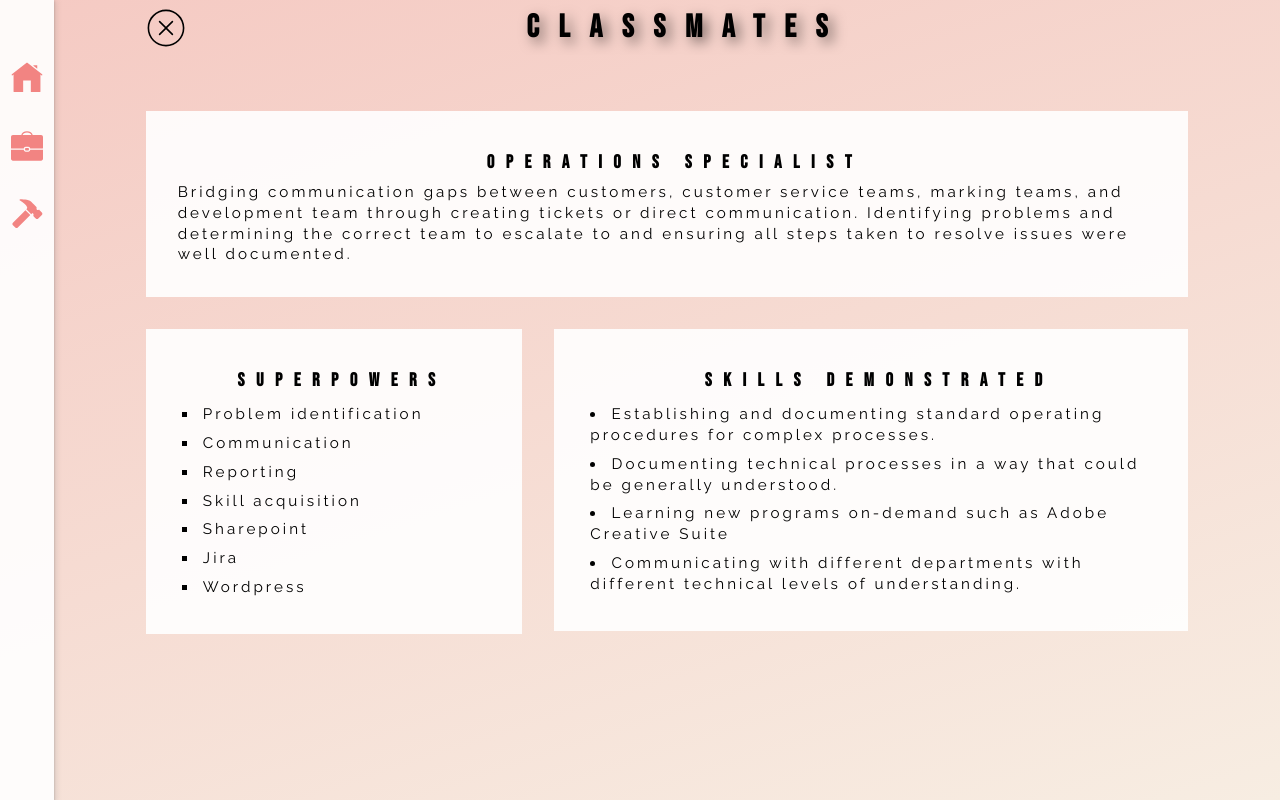
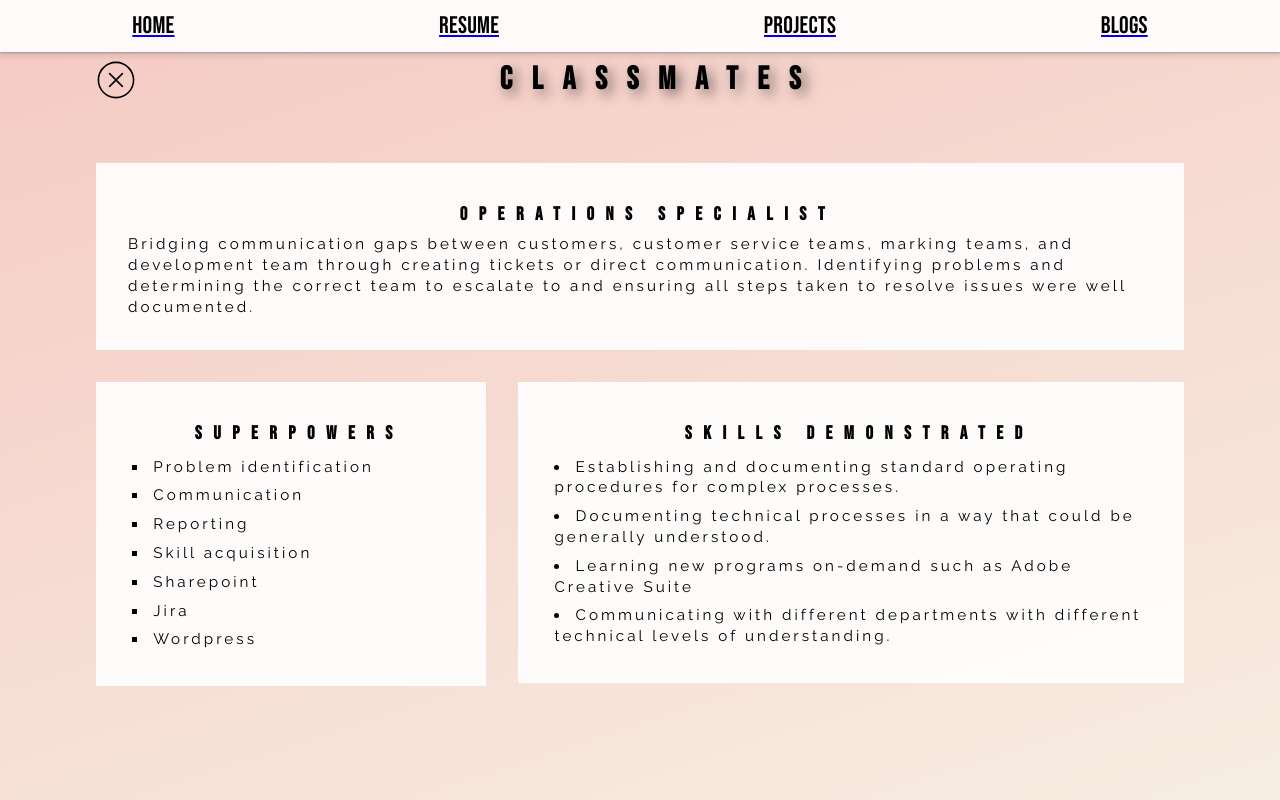
Before and after one commit to 1stofhername/portfolio-webstie, a React (Create React App) app: page /resume/Classmates in a window 1280 px wide. Built offline with nearby package versions, Linux system fonts and the light colour scheme.

Commit message:
Changes navbar to text. Adds 'blogs' route and component.

```diff
--- a/src/components/AnimatedRoutes.js
+++ b/src/components/AnimatedRoutes.js
@@ -5,6 +5,7 @@ import ExperienceContainer from './ExperienceContainer';
 import ProjectsContainer from './ProjectsContainer';
 import ExperienceDetails from './ExperienceDetails';
 import Sidebar from './Sidebar';
+import Blogs from './Blogs';
 
 export default function AnimatedRoutes () {
 
@@ -16,8 +17,10 @@ export default function AnimatedRoutes () {
       <Sidebar />
       <AnimatePresence exitBeforeEnter>
         <Routes location={location} key={location.pathname}>
+          <Route path="/blogs" element={<Blogs />} />
+          {/* <Route path="/blogs/:id" element={<ExperienceDetails />} /> */}
+          <Route path="/projects" element={<ProjectsContainer />} />
           <Route path="/resume" element={<ExperienceContainer />} />
-          <Route path="/projects" element={<ProjectsContainer />} />
           <Route path="/resume/:org" element={<ExperienceDetails />} />
           <Route path="/" element={<Home />} />
         </Routes>
--- /dev/null
+++ b/src/components/Blogs.js
@@ -0,0 +1,5 @@
+export default function Blogs () {
+    return (
+    <p>Hello</p>
+    )
+}
--- a/src/components/Navbar.js
+++ b/src/components/Navbar.js
@@ -5,20 +5,39 @@ import { Link } from 'react-router-dom';
 
 export default function Navbar () {
 
+    const navLinks = [
+        {
+            'home':'/'
+        },
+        {
+            'resume':"/resume"
+        },
+        {
+            'projects':"/projects"
+        }
+    ]
+
     return (
 
         <div id="internal-links">
 
+
             <Link to="/" className="nav-link">
-                <img id="home-page-link" className="nav-icon" src={home} alt="home-link" />
+                {/* <img src={home} alt="home page" id="home-page-link" className='nav-icon'/> */}
+                <p id="home-page-link" className="nav-icon">Home</p>
             </Link>
 
+
             <Link to="/resume" className="nav-link" id="resume-page-link">
-                <img id="resume-page-link" className="nav-icon" src={work} alt="resume-link" />
+                <p id="resume-page-link" className="nav-icon">Resume</p>
             </Link>
 
             <Link to="/projects" className="nav-link" id="projects-page-link">
-                <img id="projects-page-link" className="nav-icon" src={build} alt="projects-link" />
+                <p id="projects-page-link" className="nav-icon">Projects</p>
+            </Link>
+
+            <Link to="/blogs" className="nav-link" id="blogs-page-link">
+                <p id="blogs-page-link" className="nav-icon">Blogs</p>
             </Link>
         </div>
     )
--- a/src/css/index.css
+++ b/src/css/index.css
@@ -32,35 +32,46 @@ p.connect {
   background: rgb(245,202,195);
   background: linear-gradient(162deg, rgba(245,202,195,1) 0%, rgba(247,237,226,1) 100%);
   display: flex;
-  flex-direction:row;
+  flex-direction:column;
 }
 
 .page-section {
   height:100vh;
-  /* min-height:100vh; */
-  /* padding:20px; */
 }
 
 .side-bar {
   background-color: rgba(255,255,255, .9);
   display:inline-flex;
   flex-direction: column;
-  width:3.5em;
+  width:100%;
   box-shadow: rgba(60, 64, 67, 0.3) 0px 1px 2px 0px, rgba(60, 64, 67, 0.15) 0px 2px 6px 2px;
   display:flex;
   justify-content: space-between;
-  max-height: 100%;
-  padding-top:3%;
+  /* align-items: center; */
+  height:7vh;
+  /* padding-top:3%; */
 }
 
-.internal-links {
+#internal-links {
+  margin-top:auto;
+  margin-bottom:auto;
   display:flex;
-  flex-direction: column;
+  flex-direction: row;
+  justify-content: space-around;
+}
+
+.nav-link{
+  width:fit-content;
 }
 
 .nav-icon {
-  width:2rem;
-  margin:1.5rem 0rem 0.5rem 0rem;
+  width:fit-content;
+  height:fit-content;
+  font-family: 'Bebas Neue';
+  font-size: 1.5rem;
+  letter-spacing: 0.01em;
+  color:black;
+  /* text-shadow: 0 1px 0 rgba(242,132,130, 0.4); */
 
 }
 
```
